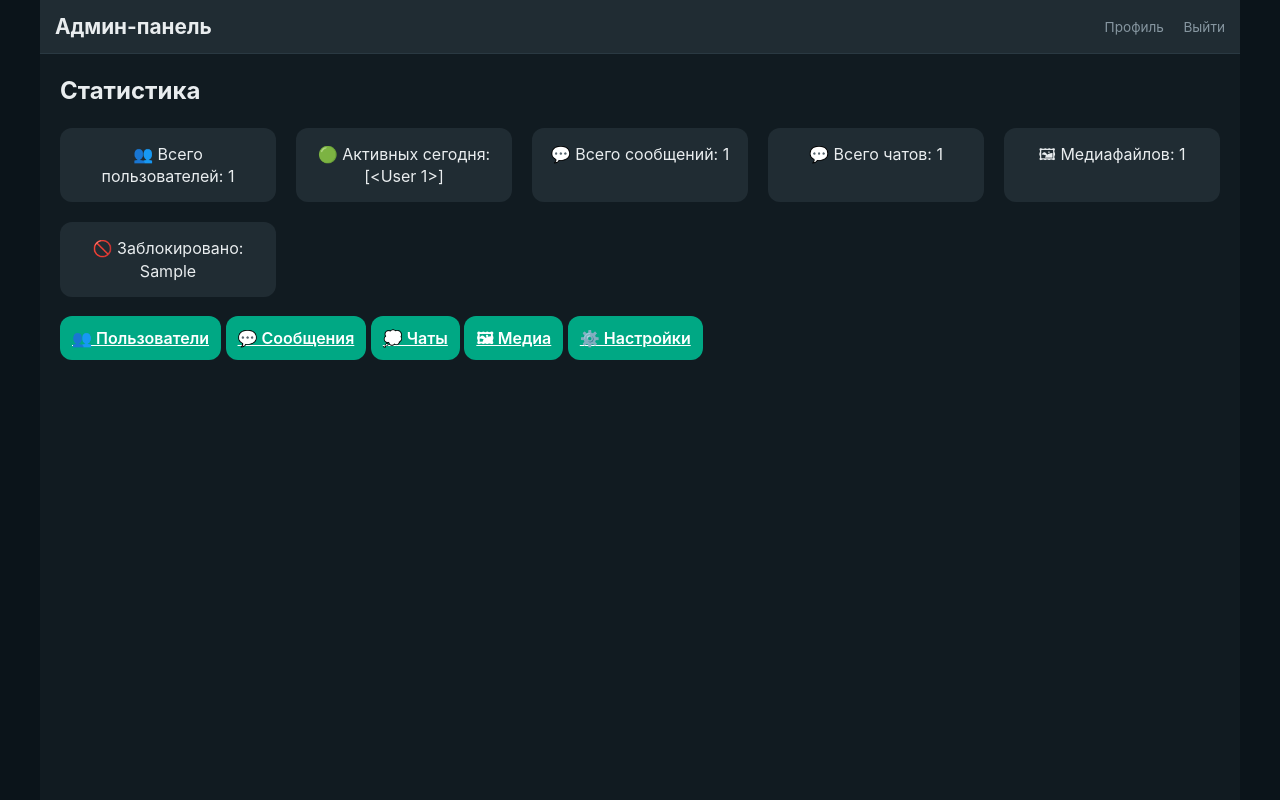
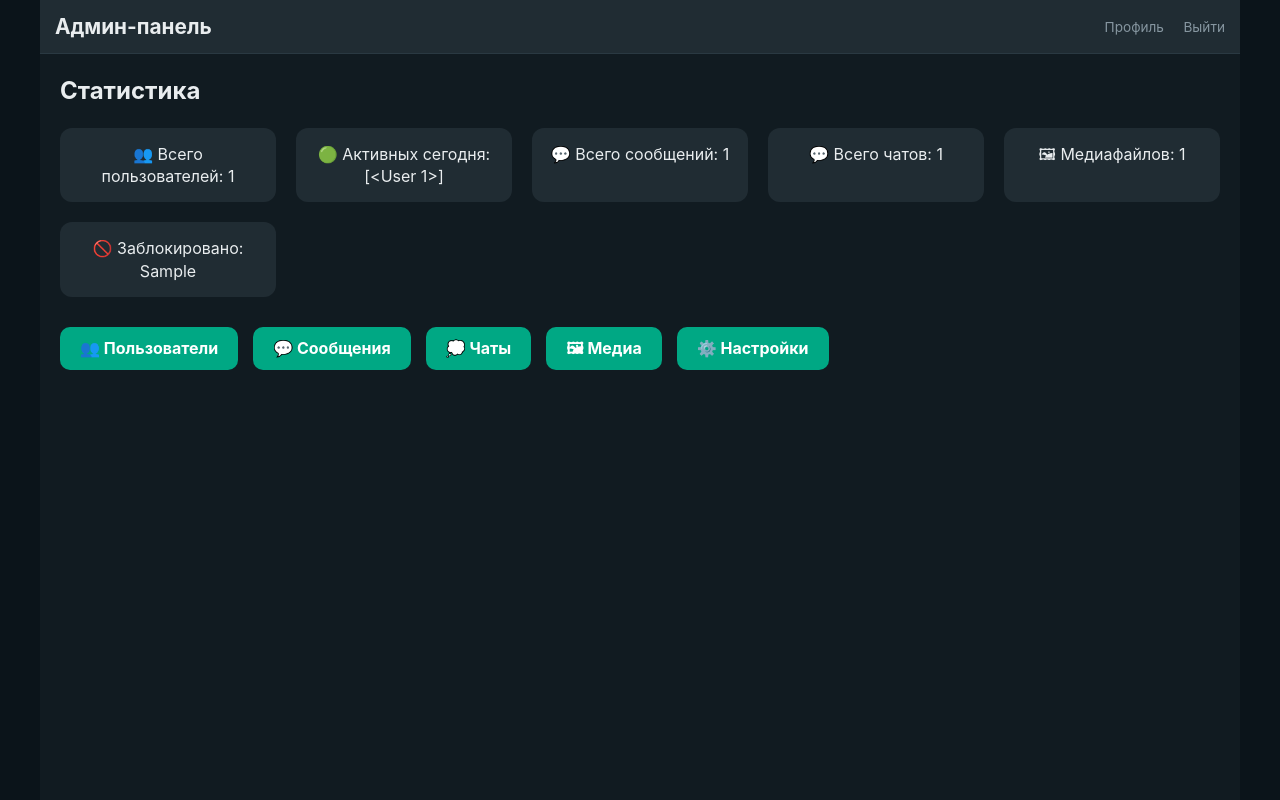
Before and after one commit to Dan202667/NVDBchat, a Flask app: template templates/admin_dashboard.html in a window 1280 px wide. Run offline with Flask 3, Linux system fonts and the light colour scheme; tables that the repository leaves empty hold one stand-in row (values such as "Sample post"); the template is opened without the code that fills it: values that come from a table or form of the project are taken from there, most other values are stand-ins (such as "Sample title", 1, 10 or a date in 2020).

Commit message:
Update admin_dashboard.html

```diff
--- a/templates/admin_dashboard.html
+++ b/templates/admin_dashboard.html
@@ -20,15 +20,29 @@
         <div class="stat-card">🖼 Медиафайлов: {{ total_media }}</div>
         <div class="stat-card">🚫 Заблокировано: {{ banned_users }}</div>
     </div>
-    <div style="margin-top: 30px;">
-        <a href="{{ url_for('admin_users') }}" class="btn">👥 Пользователи</a>
-        <a href="{{ url_for('admin_messages') }}" class="btn">💬 Сообщения</a>
-        <a href="{{ url_for('admin_chats') }}" class="btn">💭 Чаты</a>
-        <a href="{{ url_for('admin_media') }}" class="btn">🖼 Медиа</a>
-        <a href="{{ url_for('admin_settings') }}" class="btn">⚙️ Настройки</a>
+
+    <div style="margin-top: 30px; display: flex; flex-wrap: wrap; gap: 15px;">
+        <a href="{{ url_for('admin_users') }}" class="admin-btn">👥 Пользователи</a>
+        <a href="{{ url_for('admin_messages') }}" class="admin-btn">💬 Сообщения</a>
+        <a href="{{ url_for('admin_chats') }}" class="admin-btn">💭 Чаты</a>
+        <a href="{{ url_for('admin_media') }}" class="admin-btn">🖼 Медиа</a>
+        <a href="{{ url_for('admin_settings') }}" class="admin-btn">⚙️ Настройки</a>
     </div>
 </div>
 <style>
 .stat-card { background: #202c33; padding: 15px; border-radius: 12px; text-align: center; }
+.admin-btn {
+    background: #00a884;
+    color: white;
+    padding: 10px 20px;
+    border-radius: 10px;
+    text-decoration: none;
+    font-weight: bold;
+    transition: background 0.2s;
+    display: inline-block;
+}
+.admin-btn:hover {
+    background: #008f72;
+}
 </style>
 {% endblock %}
```
